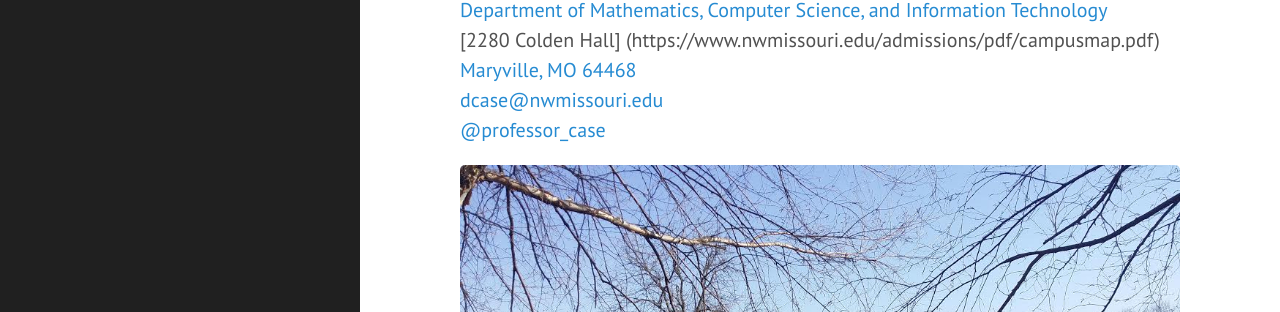
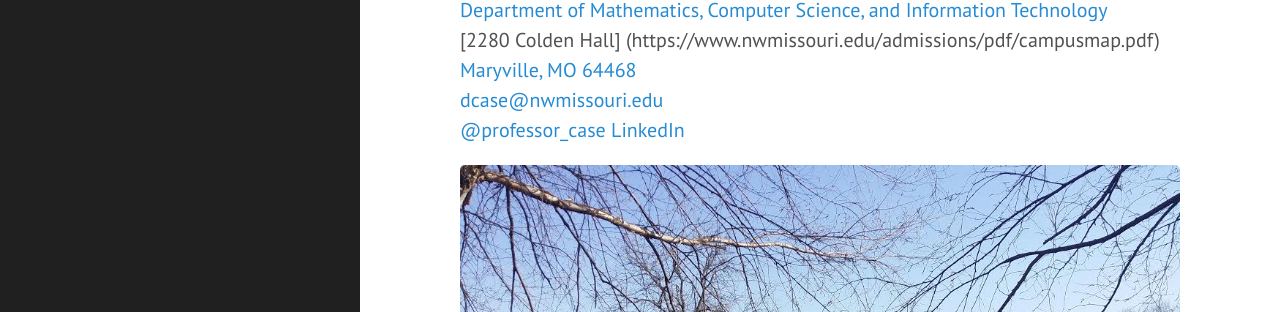
Before and after one commit to denisecase/denisecase.github.io, a Jekyll site: the page built from connect.md, in a window 1280 px wide and 1238 px high. Shown: the part 373-685 px from the top of the window. Built offline with Jekyll 4.4.1, drawn with Linux system fonts in a browser that asks for light colours; Markdown is read by kramdown in place of the engine named in the settings.

Commit message:
LinkedIn

```diff
--- a/connect.md
+++ b/connect.md
@@ -13,5 +13,6 @@ Assistant Professor, [Northwest Missouri State University](http://www.nwmissouri
 [Maryville, MO 64468](https://www.google.com/maps/place/Colden+Hall,+University+Dr,+Maryville,+MO+64468/data=!4m2!3m1!1s0x87eac542da7f4237:0x9d88212f0c06e277?sa=X&ei=9A-OVcLwIJHUgwSjpIHoAQ&ved=0CB0Q8gEwAA)
 [dcase@nwmissouri.edu](mailto:dcase@nwmissouri.edu)
 [@professor_case](https://twitter.com/professor_case)
+[LinkedIn](https://www.linkedin.com/in/denisecase)
 
 ![On Colden Pond]({{ site.baseurl }}public/on_colden_pond.jpg)
```
